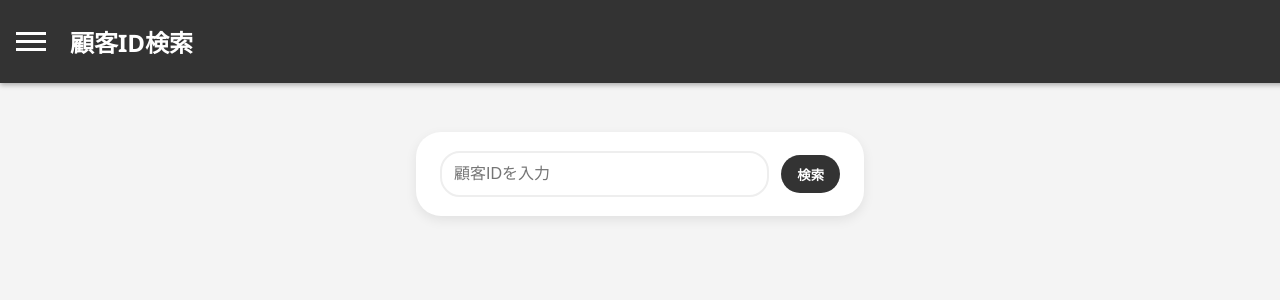
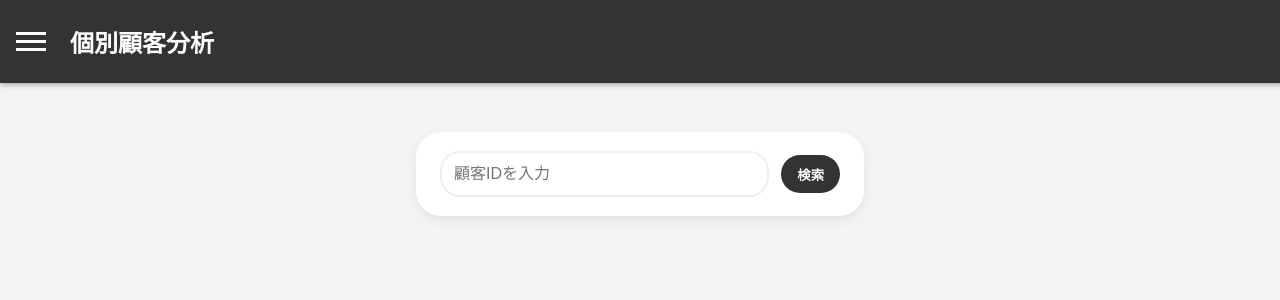
Before and after one commit to 31916/jikken3-kai, a Flask app: page /search.html in a window 1280 px wide. Shown: the top 300 px of the page. Run offline with Flask 3, Linux system fonts and the light colour scheme.

Commit message:
個別顧客分析に変更

```diff
--- a/templates/search.html
+++ b/templates/search.html
@@ -2,7 +2,7 @@
 <html lang="ja">
 <head>
     <meta charset="utf-8">
-    <title>顧客ID検索</title>
+    <title>個別顧客分析</title>
     <!-- CSS -->
     <link rel="stylesheet" href="{{ url_for('static', filename='search.css') }}">
 </head>
@@ -14,7 +14,7 @@
             <div class="bar"></div>
             <div class="bar"></div>
         </div>
-        <h1>顧客ID検索</h1>
+        <h1>個別顧客分析</h1>
     </header>
 
     <!-- サイドバー -->
@@ -22,7 +22,7 @@
         <ul>
             <li><a href="/">ホームページ</a></li>
             <li><a href="/dashboard">経営戦略</a></li>
-            <li><a href="search.html">顧客ID検索</a></li>
+            <li><a href="search.html">個別顧客分析</a></li>
             <li><a href="stock.html">在庫リスト</a></li>
         </ul>
     </nav>
```
